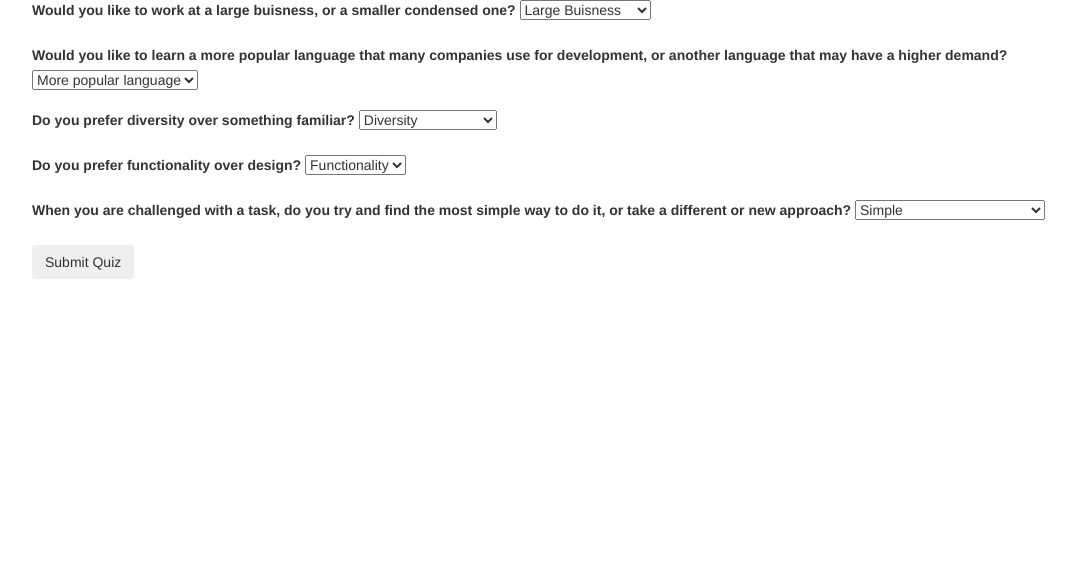
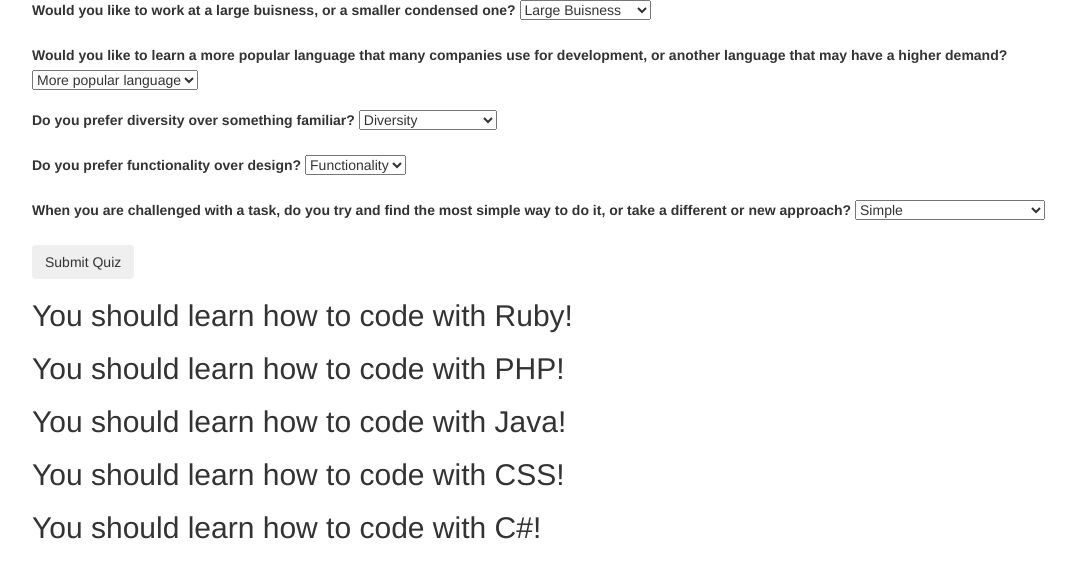
Before and after one commit to anduinmooney/programmingquiz, a plain HTML site: page index.html in a window 1280 px wide. Shown: the whole page, without its empty margins (38-1114 px from the left). Drawn offline with Linux system fonts and the light colour scheme.

Commit message:
Add quiz results.

```diff
--- a/index.html
+++ b/index.html
@@ -42,6 +42,21 @@
         <br></br>
         <button type="submit" class="btn">Submit Quiz</button>
       </form>
+      <div id="ruby">
+        <h2>You should learn how to code with Ruby!</h2>
+      </div>
+      <div id="php">
+        <h2>You should learn how to code with PHP!</h2>
+      </div>
+      <div id="java">
+        <h2>You should learn how to code with Java!</h2>
+      </div>
+      <div id="css">
+        <h2>You should learn how to code with CSS!</h2>
+      </div>
+      <div id="c#">
+        <h2>You should learn how to code with C#!</h2>
+      </div>
     </div>
   </body>
 </html>
```
